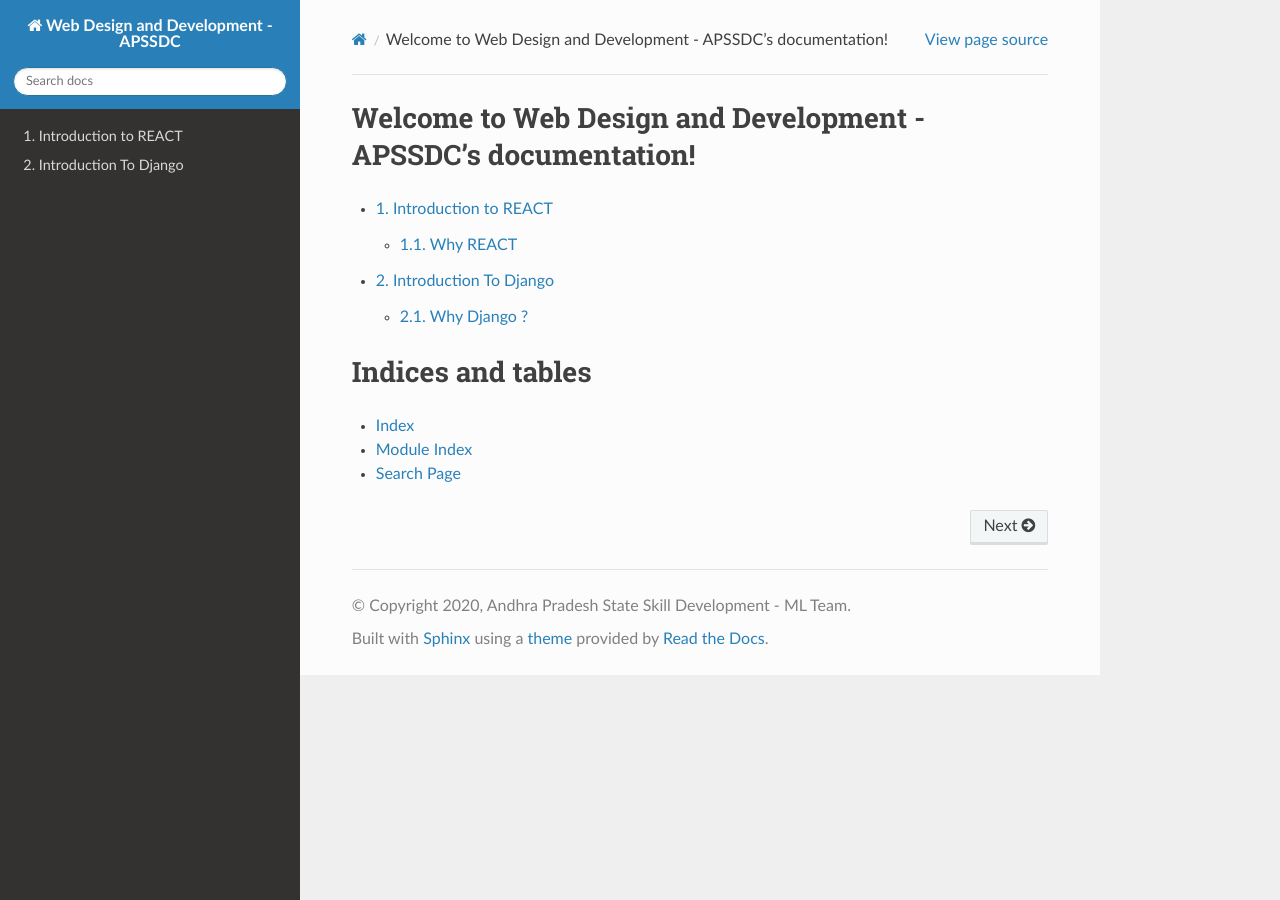
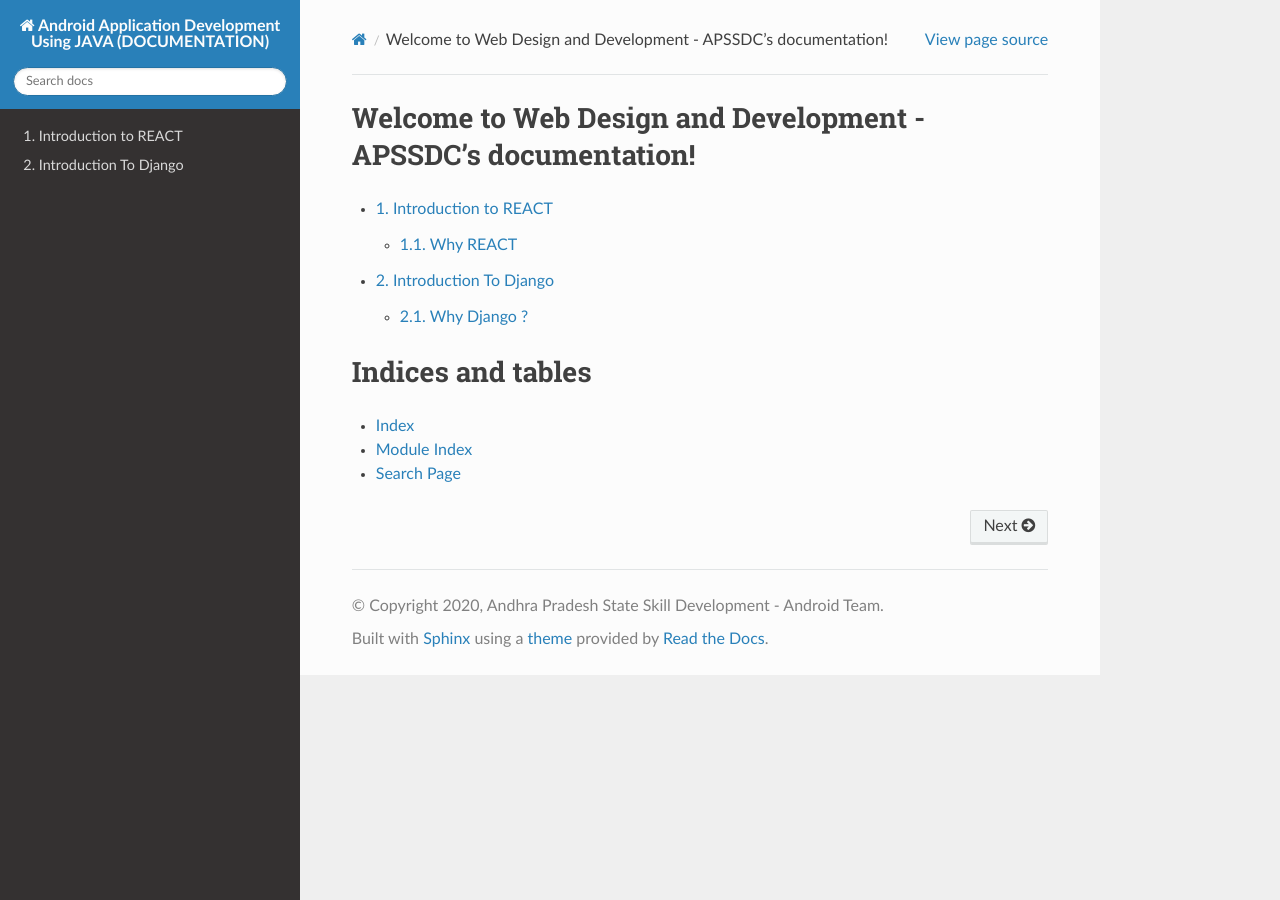
Before and after one commit to gopaltnl/Android-App-Development-Using-JAVA, a Sphinx documentation site: the page built from docs/index.rst, in a window 1280 px wide. Built offline with Sphinx 7.4.7 and the Read the Docs theme 2.0.0, drawn with Linux system fonts in a browser that asks for light colours.

Commit message:
Update conf.py

```diff
--- a/docs/conf.py
+++ b/docs/conf.py
@@ -19,9 +19,9 @@ import sphinx_rtd_theme
 
 # -- Project information -----------------------------------------------------
 
-project = u'Web Design and Development - APSSDC'
-copyright = u'2020, Andhra Pradesh State Skill Development - ML Team'
-author = u'Andhra Pradesh State Skill Development - ML Team'
+project = u'Android Application Development Using JAVA (DOCUMENTATION)'
+copyright = u'2020, Andhra Pradesh State Skill Development - Android Team'
+author = u'Andhra Pradesh State Skill Development - Android Team'
 
 # The short X.Y version
 version = u''
@@ -100,7 +100,7 @@ html_static_path = ['_static']
 # -- Options for HTMLHelp output ---------------------------------------------
 
 # Output file base name for HTML help builder.
-htmlhelp_basename = 'WebDesignandDevelopment-APSSDCdoc'
+htmlhelp_basename = 'AndroidAppDevelopmentDocumentationByAPSSDC'
 
 
 # -- Options for LaTeX output ------------------------------------------------
@@ -127,8 +127,8 @@ latex_elements = {
 # (source start file, target name, title,
 #  author, documentclass [howto, manual, or own class]).
 latex_documents = [
-    (master_doc, 'WebDesignandDevelopment-APSSDC.tex', u'Web Design and Development - APSSDC Documentation',
-     u'Andhra Pradesh State Skill Development - ML Team', 'manual'),
+    (master_doc, 'AndroidAppDevelopmentDocumentationByAPSSDC.tex', u'Android Application Development Using JAVA (DOCUMENTATION)',
+     u'Andhra Pradesh State Skill Development - Android Team', 'manual'),
 ]
 
 
@@ -137,7 +137,7 @@ latex_documents = [
 # One entry per manual page. List of tuples
 # (source start file, name, description, authors, manual section).
 man_pages = [
-    (master_doc, 'webdesignanddevelopment-apssdc', u'Web Design and Development - APSSDC Documentation',
+    (master_doc, 'AndroidAppDevelopmentDocumentationByAPSSDC', u'Android Application Development Using JAVA (DOCUMENTATION)',
      [author], 1)
 ]
 
@@ -148,8 +148,8 @@ man_pages = [
 # (source start file, target name, title, author,
 #  dir menu entry, description, category)
 texinfo_documents = [
-    (master_doc, 'WebDesignandDevelopment-APSSDC', u'Web Design and Development - APSSDC Documentation',
-     author, 'WebDesignandDevelopment-APSSDC', 'One line description of project.',
+    (master_doc, 'AndroidAppDevelopmentDocumentationByAPSSDC', u'Android Application Development Using JAVA (DOCUMENTATION)',
+     author, 'AndroidAppDevelopmentDocumentationByAPSSDC', 'One line description of project.',
      'Miscellaneous'),
 ]
 
```
